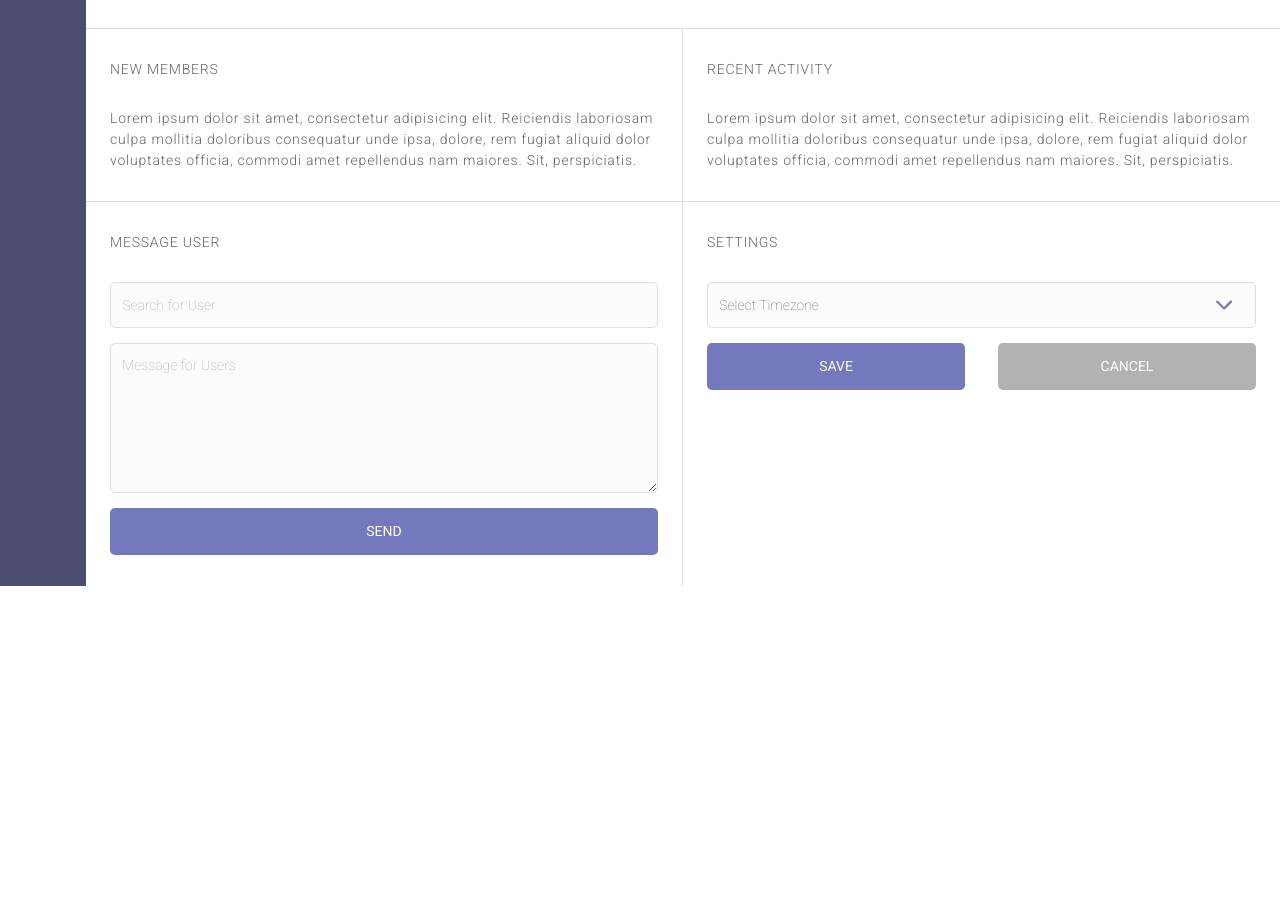
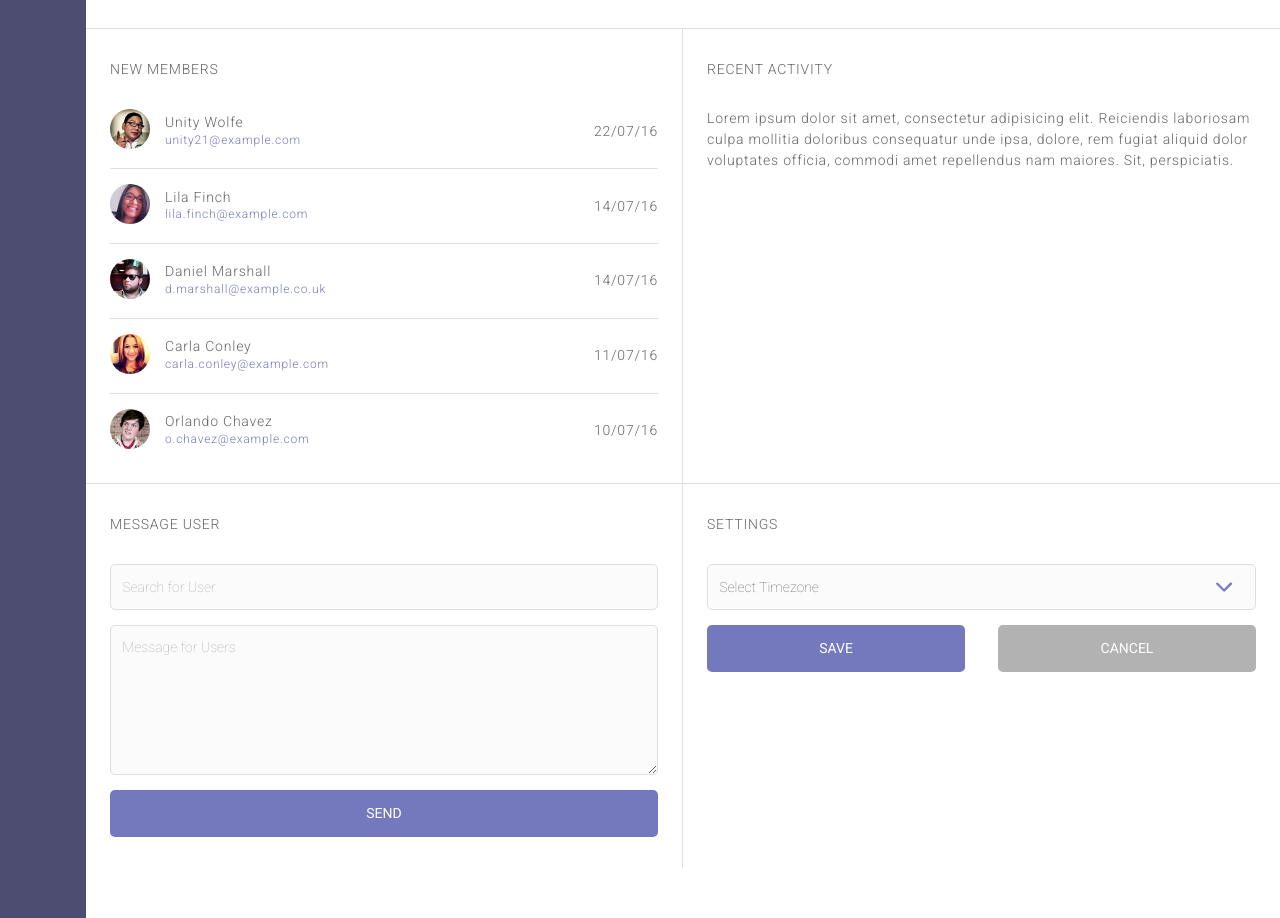
Before and after one commit to andystoica/fewd-project-09, a plain HTML site: page index.html in a window 1280 px wide. Shown: the part 767-1685 px from the top of the page. Before the commit the page ends 1353 px from the top, so only its background shows below. Drawn offline with Linux system fonts and the light colour scheme.

Commit message:
Added new user profiles

```diff
--- a/index.html
+++ b/index.html
@@ -178,7 +178,83 @@
           <header>
             <h3>New Members</h3>
           </header>
-          <p>Lorem ipsum dolor sit amet, consectetur adipisicing elit. Reiciendis laboriosam culpa mollitia doloribus consequatur unde ipsa, dolore, rem fugiat aliquid dolor voluptates officia, commodi amet repellendus nam maiores. Sit, perspiciatis.</p>
+
+
+          <div class="user-record">
+            <ul>
+              <li>
+                <img src="/img/avatar-1.jpg" alt="Unity Wolfe">
+              </li>
+              <li>
+                <span>Unity Wolfe</span>
+                <a href="#">unity21@example.com</a>
+              </li>
+              <li>
+                <span>22/07/16</span>
+              </li>
+            </ul>
+          </div>
+
+          <div class="user-record">
+            <ul>
+              <li>
+                <img src="/img/avatar-2.jpg" alt="Lila Finch">
+              </li>
+              <li>
+                <span>Lila Finch</span>
+                <a href="#">lila.finch@example.com</a>
+              </li>
+              <li>
+                <span>14/07/16</span>
+              </li>
+            </ul>
+          </div>
+
+          <div class="user-record">
+            <ul>
+              <li>
+                <img src="/img/avatar-3.jpg" alt="Daniel Marshall">
+              </li>
+              <li>
+                <span>Daniel Marshall</span>
+                <a href="#">d.marshall@example.co.uk</a>
+              </li>
+              <li>
+                <span>14/07/16</span>
+              </li>
+            </ul>
+          </div>
+
+          <div class="user-record">
+            <ul>
+              <li>
+                <img src="/img/avatar-4.jpg" alt="Carla Conley">
+              </li>
+              <li>
+                <span>Carla Conley</span>
+                <a href="#">carla.conley@example.com</a>
+              </li>
+              <li>
+                <span>11/07/16</span>
+              </li>
+            </ul>
+          </div>
+
+          <div class="user-record">
+            <ul>
+              <li>
+                <img src="/img/avatar-5.jpg" alt="Orlando Chavez">
+              </li>
+              <li>
+                <span>Orlando Chavez</span>
+                <a href="#">o.chavez@example.com</a>
+              </li>
+              <li>
+                <span>10/07/16</span>
+              </li>
+            </ul>
+          </div>
+
         </div>
 
         <div class="half-zone" id="zone-6">
--- a/scss/base/_mixins.scss
+++ b/scss/base/_mixins.scss
@@ -30,6 +30,21 @@
 
 
 // Font size
+
+@mixin tiny-light {
+  font-size: $font-tiny;
+  font-weight: 100;
+}
+
+@mixin tiny-normal {
+  font-size: $font-tiny;
+  font-weight: 300;
+}
+
+@mixin tiny-bold {
+  font-size: $font-tiny;
+  font-weight: 500;
+}
 
 @mixin small-light {
   font-size: $font-small;
--- a/scss/base/_variables.scss
+++ b/scss/base/_variables.scss
@@ -16,6 +16,7 @@ $color-grey-light     : #fbfbfb;
 
 // Font variables
 $font-primary          : 'Roboto', Helvetica, Arial, sans-serif;
+$font-tiny             : 12px;
 $font-small            : 14px;
 $font-medium           : 18px;
 $font-large            : 21px;
--- a/scss/components/_main.scss
+++ b/scss/components/_main.scss
@@ -1,4 +1,5 @@
 .app-content {
+  padding-bottom: 50px;
 }
 
 .header-zone {
--- /dev/null
+++ b/scss/elements/_records.scss
@@ -0,0 +1,53 @@
+.user-record {
+  padding: 15px 0;
+  border-bottom: 1px solid $color-grey;
+  &:last-of-type {
+    border-bottom: none;
+  }
+
+  ul {
+    margin: 0;
+    padding: 0;
+    list-style: none;
+    display: flex;
+    align-items: center;
+
+    li {
+      @include small-normal;
+      line-height: 1.2;
+      img {
+        width: 40px;
+        height: 40px;
+        border-radius: 50%;
+        margin-right: 15px;
+      }
+
+      span {
+        display: block;
+      }
+
+      a {
+        @include tiny-normal;
+        line-height: 1.5;
+        display: block;
+        text-decoration: none;
+        color: $color-primary;
+      }
+
+      &:last-of-type {
+        display: none;
+        margin-left: auto;
+      }
+    }
+  }
+
+  @include media(mobile) {
+    ul {
+      li {
+        &:last-of-type {
+          display: block;
+        }
+      }
+    }
+  }
+}
--- a/scss/styles.scss
+++ b/scss/styles.scss
@@ -10,3 +10,4 @@
 
 @import "elements/forms";
 @import "elements/social";
+@import "elements/records";
```
Also changed, not shown: css/styles.css, img/avatar-1.jpg (added), img/avatar-2.jpg (added), img/avatar-3.jpg (added), img/avatar-4.jpg (added), img/avatar-5.jpg (added).
